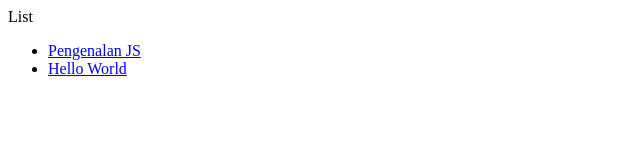
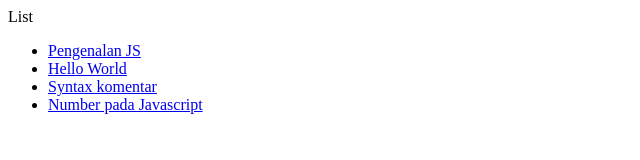
Before and after one commit to haniindriani/learning-js-with-myteam, a plain HTML site: page hani/index.html in a window 1280 px wide. Shown: the whole page, without its empty margins (0-640 px from the left). Drawn offline with Linux system fonts and the light colour scheme.

Commit message:
Hani changed: index.html for adding list

```diff
--- a/hani/index.html
+++ b/hani/index.html
@@ -11,6 +11,8 @@
     <ul>
         <li><a href="pengenalanjs.html">Pengenalan JS</a></li>
         <li><a href="helloworld.html">Hello World</a></li>
+        <li><a href="komentar.html">Syntax komentar</a></li>
+        <li><a href="jsnumber.html">Number pada Javascript</a></li>
     </ul>
 </body>
 </html>
```
